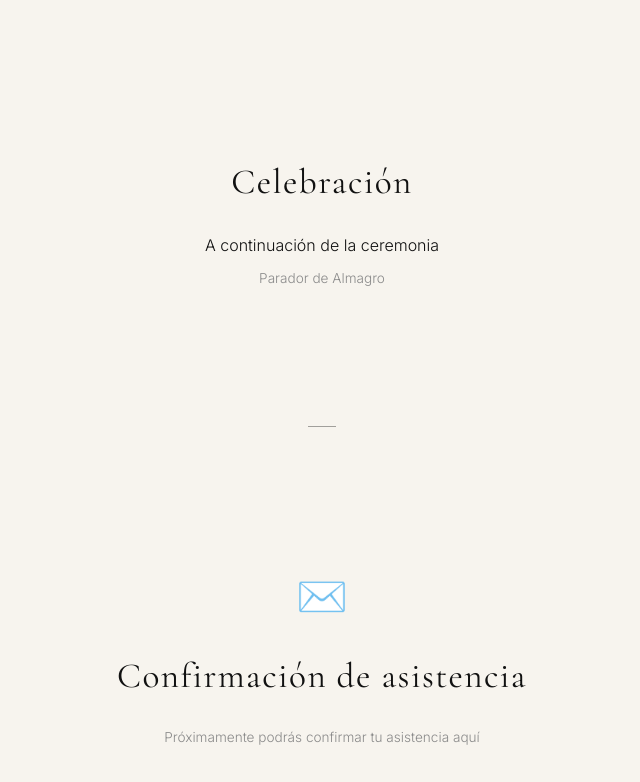
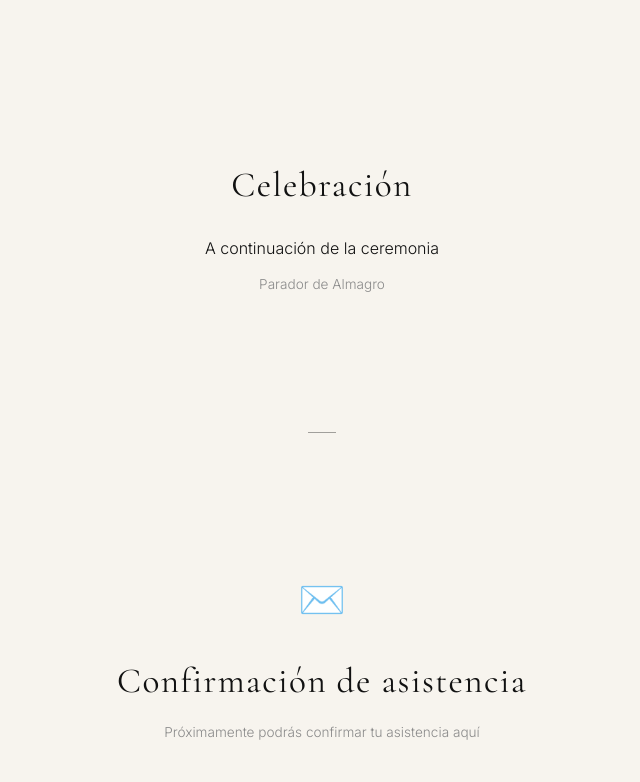
Before and after one commit to robertomoralesburgos-sudo/boda_test_2, a plain HTML site: page index.html in a window 1280 px wide. Shown: the part 902-1684 px from the top of the page, without its empty margins (318-958 px from the left). Drawn offline with nearby package versions, Linux system fonts and the light colour scheme.

Commit message:
Update sections.css

```diff
--- a/css/sections.css
+++ b/css/sections.css
@@ -25,12 +25,19 @@
 }
 
 .info p {
-  margin-top: 0.6rem;
+  margin-top: 0.8rem;
+  max-width: 320px;
+  margin-left: auto;
+  margin-right: auto;
 }
 
 .rsvp-icon {
-  font-size: 2.6rem;
-  margin-bottom: 1.2rem;
+  font-size: 2.4rem;
+  margin-bottom: 1.4rem;
+}
+
+.rsvp h2 {
+  margin-bottom: 0.8rem;
 }
 
 footer {
```
